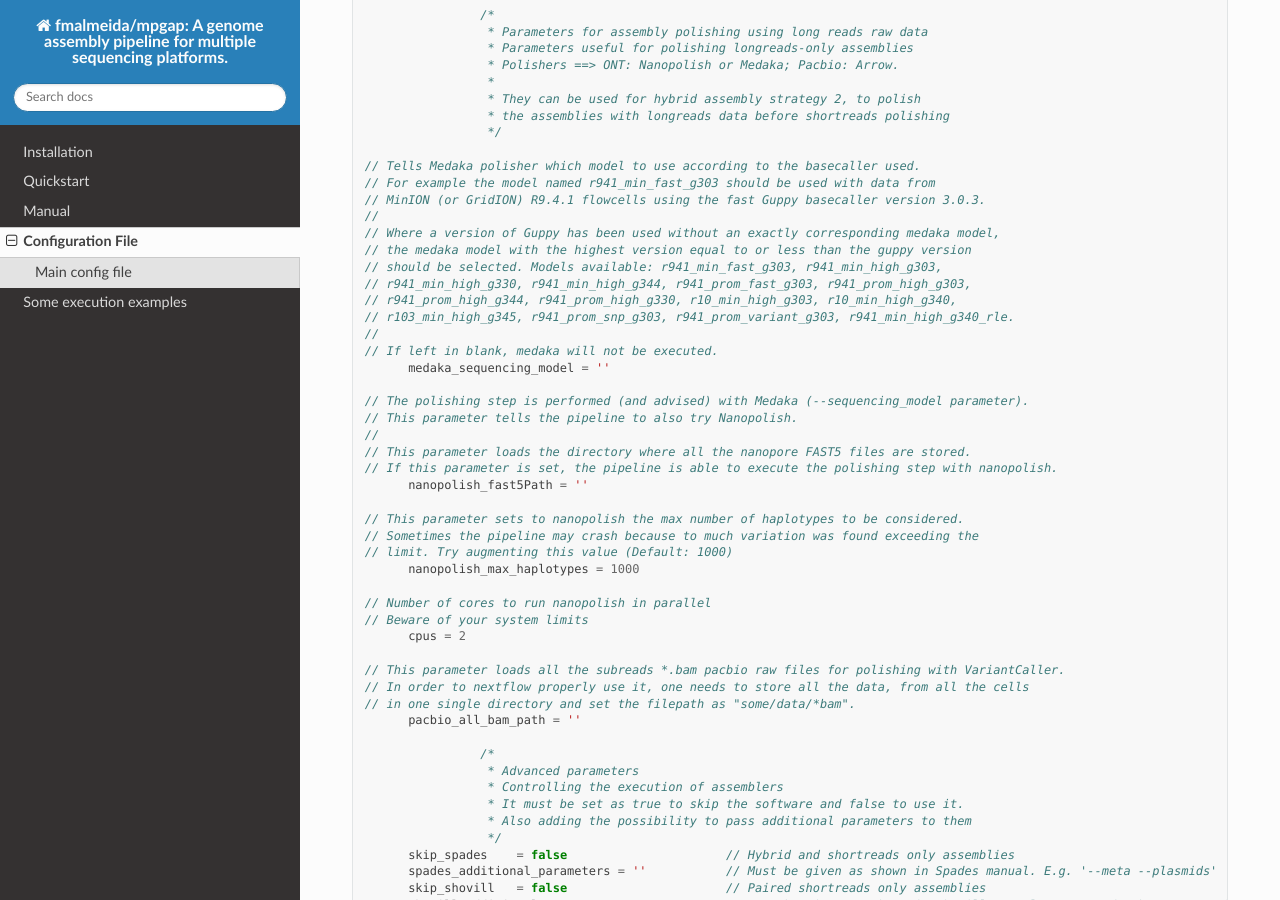
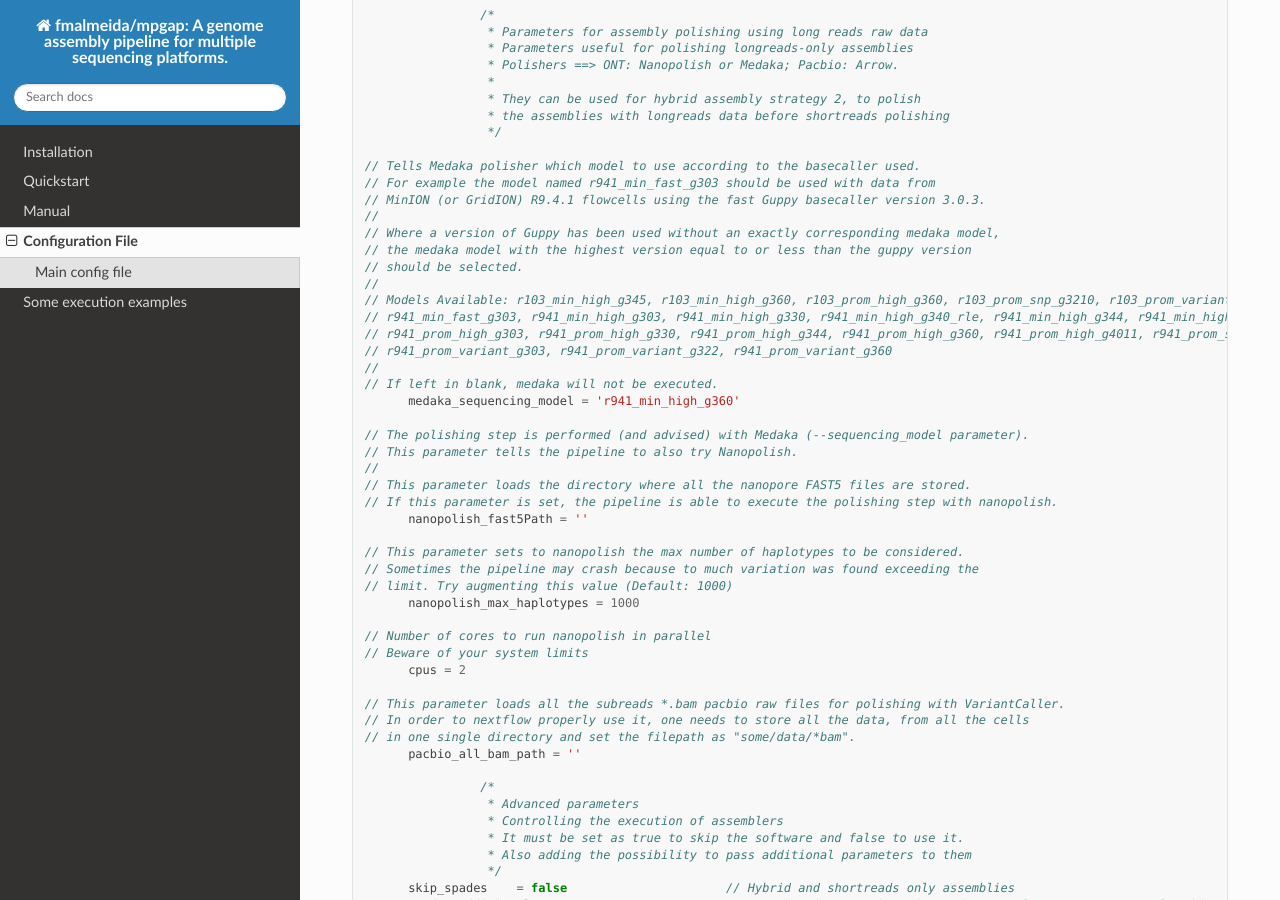
Before and after one commit to fmalmeida/MpGAP, a Sphinx documentation site: the page built from docs/config.rst, in a window 1280 px wide and 900 px high, scrolled down 1599 px. Built offline with Sphinx 7.4.7 and the Read the Docs theme 2.0.0, drawn with Linux system fonts in a browser that asks for light colours.

Commit message:
Update docs and medaka
Updating documentation and the Medaka default module and the list of available models.

Also fixed the script so that medaka acts in what he was trained, a racon 1x polished assembly.

```diff
--- a/docs/config.rst
+++ b/docs/config.rst
@@ -106,13 +106,15 @@ Main config file
     //
     // Where a version of Guppy has been used without an exactly corresponding medaka model,
     // the medaka model with the highest version equal to or less than the guppy version
-    // should be selected. Models available: r941_min_fast_g303, r941_min_high_g303,
-    // r941_min_high_g330, r941_min_high_g344, r941_prom_fast_g303, r941_prom_high_g303,
-    // r941_prom_high_g344, r941_prom_high_g330, r10_min_high_g303, r10_min_high_g340,
-    // r103_min_high_g345, r941_prom_snp_g303, r941_prom_variant_g303, r941_min_high_g340_rle.
+    // should be selected.
+    //
+    // Models Available: r103_min_high_g345, r103_min_high_g360, r103_prom_high_g360, r103_prom_snp_g3210, r103_prom_variant_g3210, r10_min_high_g303, r10_min_high_g340,
+    // r941_min_fast_g303, r941_min_high_g303, r941_min_high_g330, r941_min_high_g340_rle, r941_min_high_g344, r941_min_high_g351, r941_min_high_g360, r941_prom_fast_g303,
+    // r941_prom_high_g303, r941_prom_high_g330, r941_prom_high_g344, r941_prom_high_g360, r941_prom_high_g4011, r941_prom_snp_g303, r941_prom_snp_g322, r941_prom_snp_g360,
+    // r941_prom_variant_g303, r941_prom_variant_g322, r941_prom_variant_g360
     //
     // If left in blank, medaka will not be executed.
-          medaka_sequencing_model = ''
+          medaka_sequencing_model = 'r941_min_high_g360'
 
     // The polishing step is performed (and advised) with Medaka (--sequencing_model parameter).
     // This parameter tells the pipeline to also try Nanopolish.
--- a/nextflow_schema.json
+++ b/nextflow_schema.json
@@ -203,8 +203,9 @@
             "properties": {
                 "medaka_sequencing_model": {
                     "type": "string",
-                    "help_text": "Useful for longreads-only or hybrid assemblies using strategy 2.\nUsed to polish a longreads-only assembly with Medaka. It selects a Medaka ONT sequencing model for polishing. Please read [medaka manual](https://nanoporetech.github.io/medaka/) for more instructions.",
-                    "description": "Polish with Medaka? Which model?"
+                    "help_text": "Useful for longreads-only or hybrid assemblies using strategy 2.\nUsed to polish a longreads-only assembly with Medaka. It selects a Medaka ONT sequencing model for polishing. Please read [medaka manual](https://nanoporetech.github.io/medaka/) for more instructions.\n\nModels Available: r103_min_high_g345, r103_min_high_g360, r103_prom_high_g360, r103_prom_snp_g3210, r103_prom_variant_g3210, r10_min_high_g303, r10_min_high_g340, r941_min_fast_g303, r941_min_high_g303, r941_min_high_g330, r941_min_high_g340_rle, r941_min_high_g344, r941_min_high_g351, r941_min_high_g360, r941_prom_fast_g303, r941_prom_high_g303, r941_prom_high_g330, r941_prom_high_g344, r941_prom_high_g360, r941_prom_high_g4011, r941_prom_snp_g303, r941_prom_snp_g322, r941_prom_snp_g360, r941_prom_variant_g303, r941_prom_variant_g322, r941_prom_variant_g360\nDefault consensus:  r941_min_high_g360",
+                    "description": "Polish with Medaka? Which model?",
+                    "default": "r941_min_high_g360"
                 },
                 "nanopolish_fast5Path": {
                     "type": "string",
```
Also changed, not shown: docs/manual.rst (+63 -61 lines), 4 other files.
